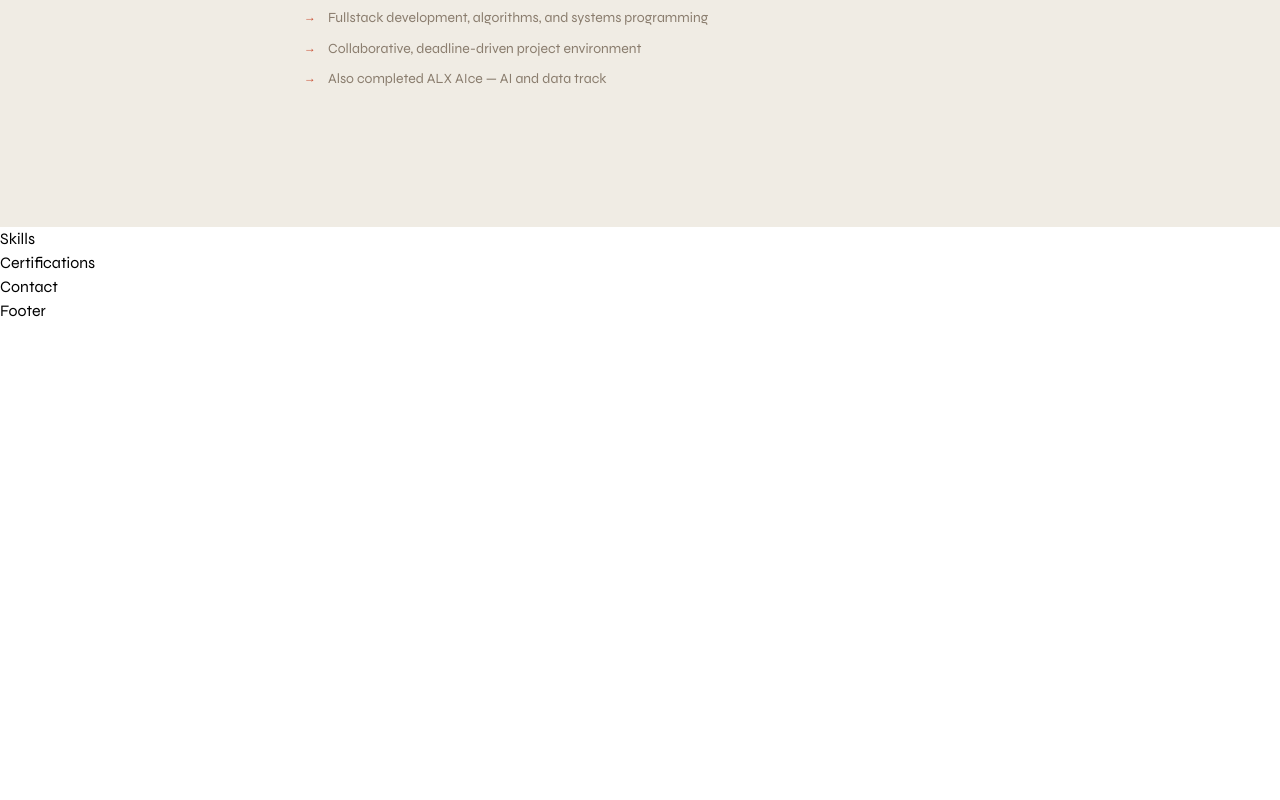
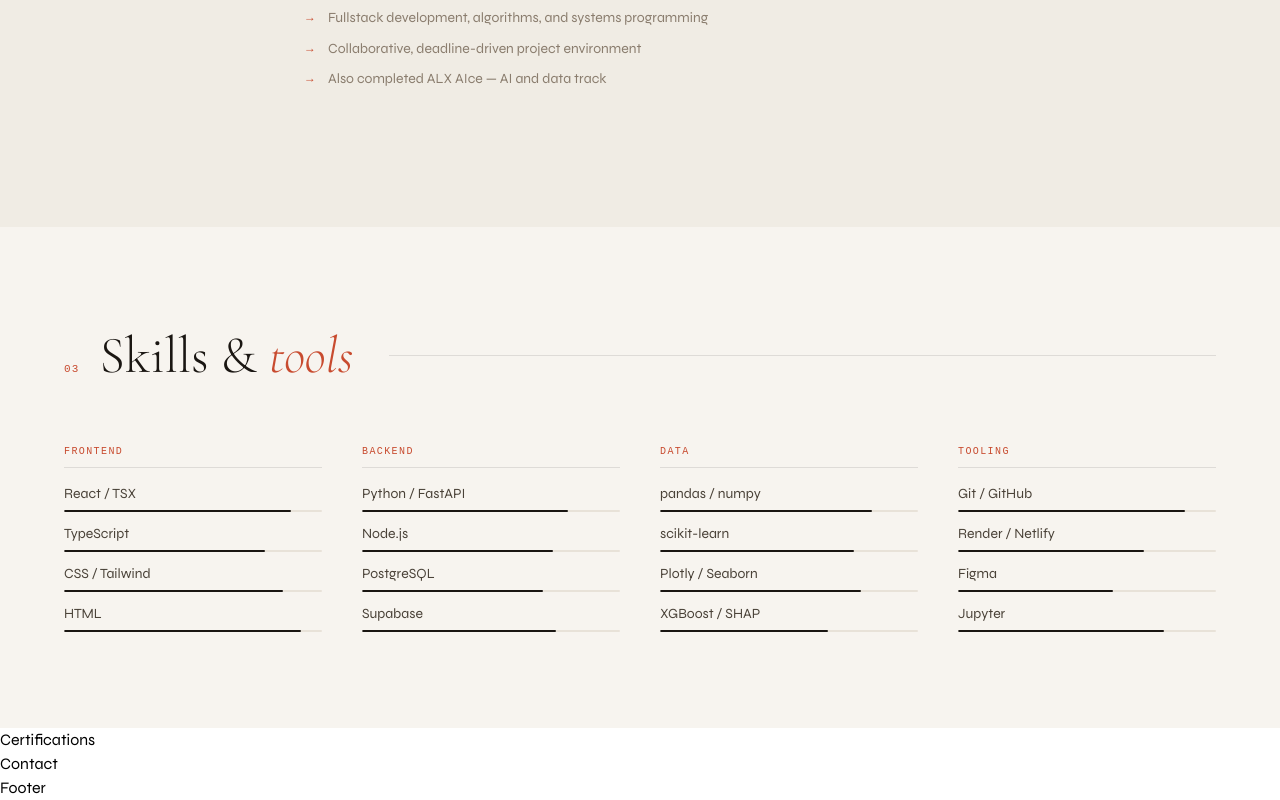
Before and after one commit to S-Osman4/Portfolio, a React (Vite) app: page / in a window 1280 px wide. Shown: the part 3296-4096 px from the top of the page. Before the commit the page ends 3619 px from the top, so only its background shows below. Built offline with nearby package versions, Linux system fonts and the light colour scheme.

Commit message:
feat(skills): add skills section with animated proficiency bars

```diff
--- a/src/components/sections/Skills.tsx
+++ b/src/components/sections/Skills.tsx
@@ -1 +1,134 @@
-export default function Skills() { return <section id="skills"><p>Skills</p></section> }
+/**
+ * Skills.tsx
+ * Renders skill groups in a responsive grid.
+ * Each skill has a proficiency bar animated on scroll.
+ * Data is defined inline here since skills are tightly
+ * coupled to this section and don't need to be shared.
+ */
+
+import { useRef } from 'react'
+import { motion, useInView } from 'framer-motion'
+import SectionHeader from '../ui/SectionHeader'
+import type { SkillGroup } from '../../types'
+
+/** All skill groups — update levels honestly, not aspirationally */
+const SKILL_GROUPS: SkillGroup[] = [
+    {
+        title: 'Frontend',
+        skills: [
+            { name: 'React / TSX', level: 88 },
+            { name: 'TypeScript', level: 78 },
+            { name: 'CSS / Tailwind', level: 85 },
+            { name: 'HTML', level: 92 },
+        ],
+    },
+    {
+        title: 'Backend',
+        skills: [
+            { name: 'Python / FastAPI', level: 80 },
+            { name: 'Node.js', level: 74 },
+            { name: 'PostgreSQL', level: 70 },
+            { name: 'Supabase', level: 75 },
+        ],
+    },
+    {
+        title: 'Data',
+        skills: [
+            { name: 'pandas / numpy', level: 82 },
+            { name: 'scikit-learn', level: 75 },
+            { name: 'Plotly / Seaborn', level: 78 },
+            { name: 'XGBoost / SHAP', level: 65 },
+        ],
+    },
+    {
+        title: 'Tooling',
+        skills: [
+            { name: 'Git / GitHub', level: 88 },
+            { name: 'Render / Netlify', level: 72 },
+            { name: 'Figma', level: 60 },
+            { name: 'Jupyter', level: 80 },
+        ],
+    },
+]
+
+export default function Skills() {
+    return (
+        <section
+            id="skills"
+            className="py-24 px-6 md:px-12 bg-[#f7f4ef]"
+        >
+            <div className="max-w-6xl mx-auto">
+
+                <SectionHeader num="03" title="Skills &" accent="tools" />
+
+                <div className="grid grid-cols-1 sm:grid-cols-2 lg:grid-cols-4 gap-10">
+                    {SKILL_GROUPS.map((group) => (
+                        <SkillGroupBlock key={group.title} group={group} />
+                    ))}
+                </div>
+
+            </div>
+        </section>
+    )
+}
+
+/** ─────────────────────────────────────────────
+ * SkillGroupBlock
+ * Renders a single group title and its skill bars.
+ * Uses useInView so bars only animate when visible.
+ * ───────────────────────────────────────────── */
+interface SkillGroupBlockProps {
+    group: SkillGroup
+}
+
+function SkillGroupBlock({ group }: SkillGroupBlockProps) {
+    const ref = useRef<HTMLDivElement>(null)
+
+    /**
+     * once: true — animate in once, don't replay on scroll back up.
+     * margin: '-40px' — trigger slightly before fully in view.
+     */
+    const inView = useInView(ref, { once: true, margin: '-40px' })
+
+    return (
+        <div ref={ref}>
+
+            {/* Group title */}
+            <p className="font-mono text-[10px] tracking-[0.14em] uppercase text-[#c84b2f] mb-4 pb-2 border-b border-black/10">
+                {group.title}
+            </p>
+
+            <ul className="flex flex-col gap-3">
+                {group.skills.map((skill) => (
+                    <li key={skill.name} className="flex flex-col gap-1.5">
+
+                        {/* Skill name */}
+                        <span className="text-sm text-[#4a4238]">
+                            {skill.name}
+                        </span>
+
+                        {/* Bar track */}
+                        <div
+                            className="w-full h-0.5 bg-[#e8e2d8] rounded-full overflow-hidden"
+                            role="meter"
+                            aria-label={skill.name}
+                            aria-valuenow={skill.level}
+                            aria-valuemin={0}
+                            aria-valuemax={100}
+                        >
+                            {/* Animated fill */}
+                            <motion.div
+                                className="h-full bg-[#1a1612] rounded-full"
+                                initial={{ width: 0 }}
+                                animate={{ width: inView ? `${skill.level}%` : 0 }}
+                                transition={{ duration: 0.9, ease: 'easeOut', delay: 0.1 }}
+                            />
+                        </div>
+
+                    </li>
+                ))}
+            </ul>
+
+        </div>
+    )
+}
```
